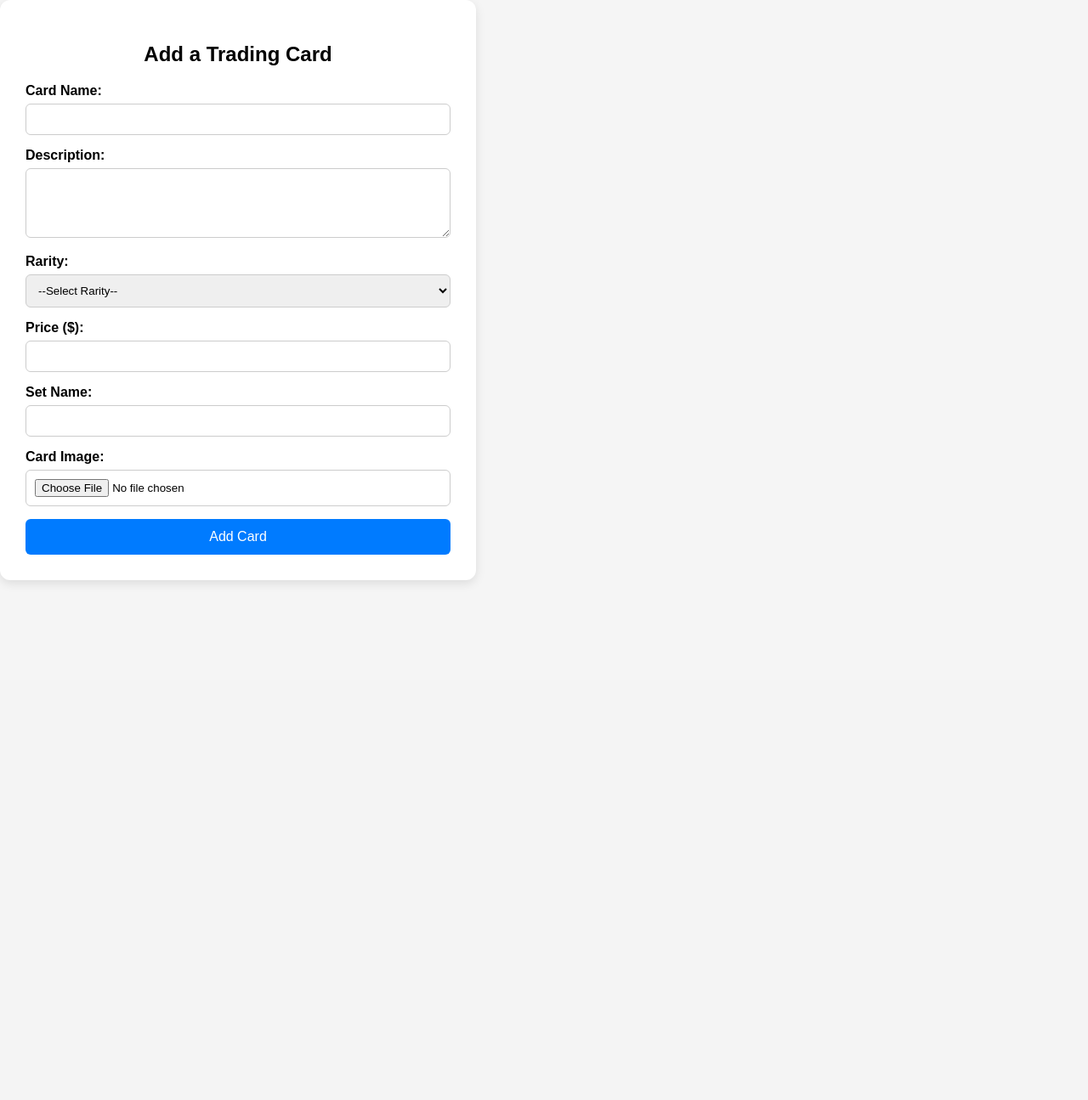
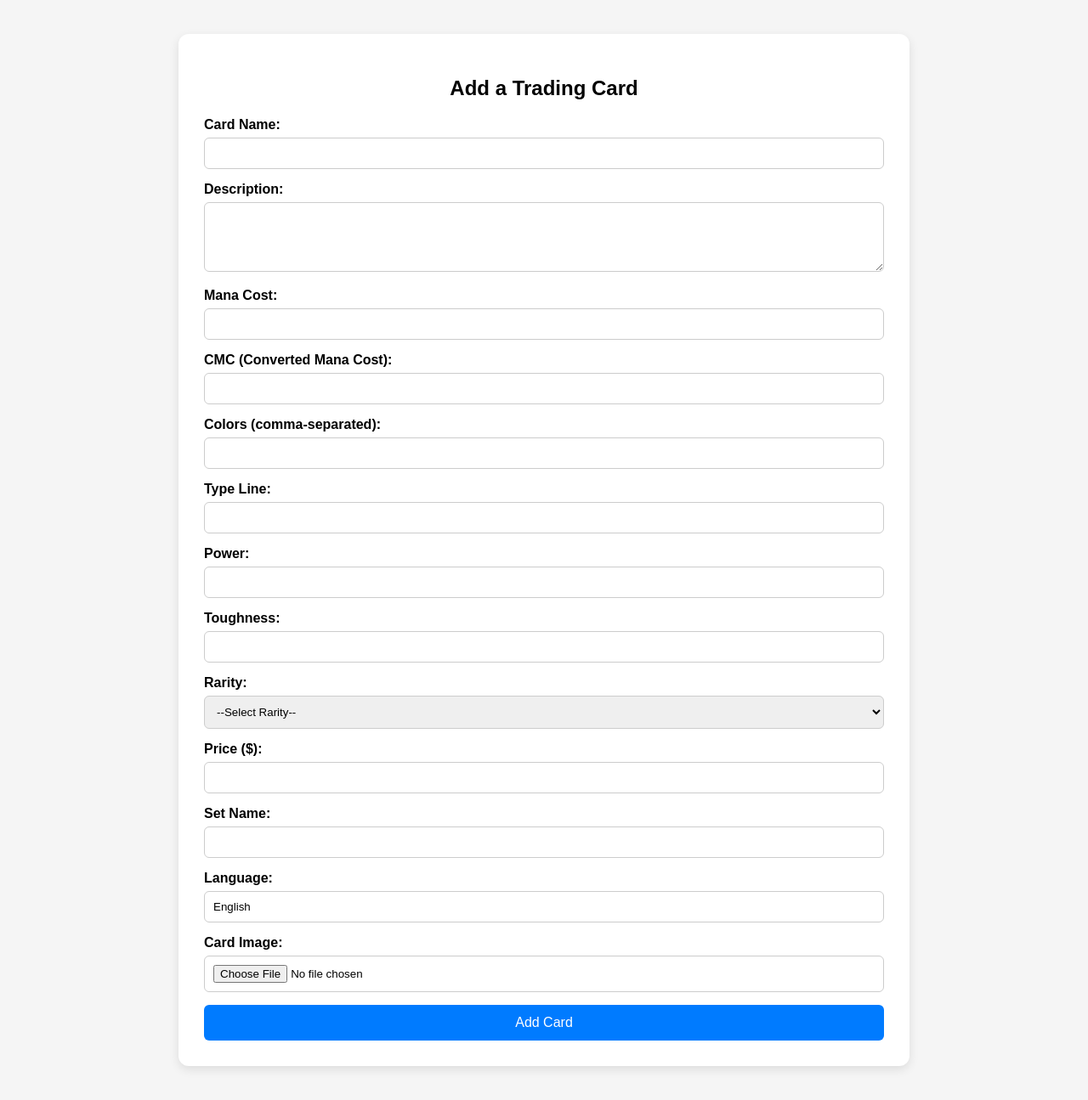
Before and after one commit to darbster145/INFO4410, a Flask app: page /addcard in a window 1280 px wide. Shown: the whole page at 85% size. Before the commit the page ends 686 px from the top, so only its background shows below. Run offline with Flask 3, Linux system fonts and the light colour scheme.

Commit message:
Updates to Add and Edit forms to support new Cards table schema. Updates to FormStyles.css to center forms. Made edits to app.py add_card_form route and editCard.py and addcard.py to accomdate new cards table schema.

```diff
--- a/app.py
+++ b/app.py
@@ -41,13 +41,20 @@ def add_card_form():
                 image_url = ""
 
         card_data = {
-            'card_name': request.form['cardName'],
-            'oracle_text': request.form['oracle_text'],
-            'rarity': request.form['rarity'],
-            'card_price': float(request.form['cardPrice']),
-            'set_name': request.form['setName'],
-            'img_url': image_url
-        }
+    'card_name': request.form.get('card_name'),
+    'oracle_text': request.form.get('oracle_text'),
+    'rarity': request.form.get('rarity'),
+    'card_price': float(request.form.get('card_price') or 0),
+    'set_name': request.form.get('set_name'),
+    'mana_cost': request.form.get('mana_cost'),
+    'cmc': float(request.form.get('cmc') or 0),
+    'colors': request.form.get('colors'),
+    'type_line': request.form.get('type_line'),
+    'power': request.form.get('power'),
+    'toughness': request.form.get('toughness'),
+    'language': request.form.get('language'),
+    'img_url': image_url  # or card['img_url'] if no new image uploaded
+}
 
         result = add_card(card_data)
 
@@ -55,6 +62,7 @@ def add_card_form():
             flash("Error adding card. No data returned.", "error")
         else:
             flash("Card added successfully!", "success")
+            return redirect(url_for('index'))
 
         return redirect('/addcard')
 
@@ -113,13 +121,21 @@ def edit_card_route(card_id):
                 return redirect(url_for('edit_card_route', card_id=card_id))
 
         updated_card = {
-            'card_name': request.form['card_name'],
-            'description': request.form['description'],
-            'rarity': request.form['rarity'],
-            'card_price': float(request.form['card_price']),
-            'set_name': request.form['set_name'],
-            'img_url': new_img_url
-        }
+    'card_name': request.form.get('card_name'),
+    'oracle_text': request.form.get('oracle_text'),
+    'rarity': request.form.get('rarity'),
+    'card_price': float(request.form.get('card_price') or 0),
+    'set_name': request.form.get('set_name'),
+    'mana_cost': request.form.get('mana_cost'),
+    'cmc': float(request.form.get('cmc') or 0),
+    'colors': request.form.get('colors'),
+    'type_line': request.form.get('type_line'),
+    'power': request.form.get('power'),
+    'toughness': request.form.get('toughness'),
+    'language': request.form.get('language'),
+    'img_url': new_img_url  # or card['img_url'] if no new image uploaded
+}
+
 
         update_response = supabase.table('cards').update(updated_card).eq('card_id', card_id).execute()
 
--- a/card/EditCard.py
+++ b/card/EditCard.py
@@ -1,5 +1,7 @@
 # card/EditCard.py
 from supabase import create_client, Client
+from werkzeug.utils import secure_filename
+import os
 
 #Definitly not secure storing these api keys here but for this project It might not matter
 SUPABASE_URL = 'https://nuivtmqkqxmritchchxj.supabase.co'
@@ -8,12 +10,20 @@ supabase: Client = create_client(SUPABASE_URL, SUPABASE_KEY)
 
 def get_card(card_id: int):
     """Fetch a card by its ID from the supabase db."""
-    response = supabase.table('cards').select('*').eq('id', card_id).single().execute()
-    if response.data:
-        return response.data
-    return None
+    response = supabase.table('cards').select('*').eq('card_id', card_id).single().execute()
+    return response.data if response.data else None
 
 def update_card(card_id: int, updated_data: dict):
-    """Update a card by its ID with given updated_data dictionarty."""
-    response = supabase.table('cards').update(updated_data).eq('id', card_id).execute()
+    """Update a card by its ID with given updated_data dictionary."""
+    response = supabase.table('cards').update(updated_data).eq('card_id', card_id).execute()
     return response
+
+def upload_image_to_supabase(file_storage):
+    """Upload image file to Supabase storage and return public URL."""
+    file_name = secure_filename(file_storage.filename)
+    file_path = f"cards/{file_name}"
+
+    # Upload to storage bucket
+    supabase.storage.from_('images').upload(file_path, file_storage.stream, {"content-type": file_storage.content_type})
+    public_url = supabase.storage.from_('images').get_public_url(file_path)
+    return public_url
--- a/static/FormStyles.css
+++ b/static/FormStyles.css
@@ -12,8 +12,10 @@ body {
     border-radius: 12px;
     box-shadow: 0 4px 12px rgba(0, 0, 0, 0.1);
     width: 100%;
-    max-width: 500px;
+    max-width: 800px;
+    margin: 40px auto;   /* <-- This centers the form horizontally */
   }
+
 
   h2 {
     text-align: center;
--- a/templates/AddForm.html
+++ b/templates/AddForm.html
@@ -19,13 +19,30 @@
       {% endif %}
     {% endwith %}
 
-    <!-- ✅ Add enctype to support file uploads -->
     <form method="POST" action="/addcard" enctype="multipart/form-data">
-      <label for="cardName">Card Name:</label>
-      <input type="text" id="cardName" name="cardName" required>
+      <label for="card_name">Card Name:</label>
+      <input type="text" id="card_name" name="card_name" required>
 
-      <label for="description">Description:</label>
-      <textarea id="description" name="description" rows="4"></textarea>
+      <label for="oracle_text">Description:</label>
+      <textarea id="oracle_text" name="oracle_text" rows="4"></textarea>
+
+      <label for="mana_cost">Mana Cost:</label>
+      <input type="text" id="mana_cost" name="mana_cost">
+
+      <label for="cmc">CMC (Converted Mana Cost):</label>
+      <input type="number" step="0.01" id="cmc" name="cmc">
+
+      <label for="colors">Colors (comma-separated):</label>
+      <input type="text" id="colors" name="colors">
+
+      <label for="type_line">Type Line:</label>
+      <input type="text" id="type_line" name="type_line">
+
+      <label for="power">Power:</label>
+      <input type="text" id="power" name="power">
+
+      <label for="toughness">Toughness:</label>
+      <input type="text" id="toughness" name="toughness">
 
       <label for="rarity">Rarity:</label>
       <select id="rarity" name="rarity" required>
@@ -38,15 +55,17 @@
         <option value="SR">Secret Rare</option>
       </select>
 
-      <label for="cardPrice">Price ($):</label>
-      <input type="number" step="0.01" id="cardPrice" name="cardPrice" required>
+      <label for="card_price">Price ($):</label>
+      <input type="number" step="0.01" id="card_price" name="card_price" required>
 
-      <label for="setName">Set Name:</label>
-      <input type="text" id="setName" name="setName">
+      <label for="set_name">Set Name:</label>
+      <input type="text" id="set_name" name="set_name">
 
-      <!-- ✅ New field: upload card image -->
+      <label for="language">Language:</label>
+      <input type="text" id="language" name="language" value="English">
+
       <label for="image">Card Image:</label>
-      <input type="file" id="image" name="image" accept="image/*" required>
+      <input type="file" id="image" name="image" accept="image/*" >
 
       <input type="submit" value="Add Card">
     </form>
```
Also changed, not shown: templates/edit_form.html (+23 -2 lines).
